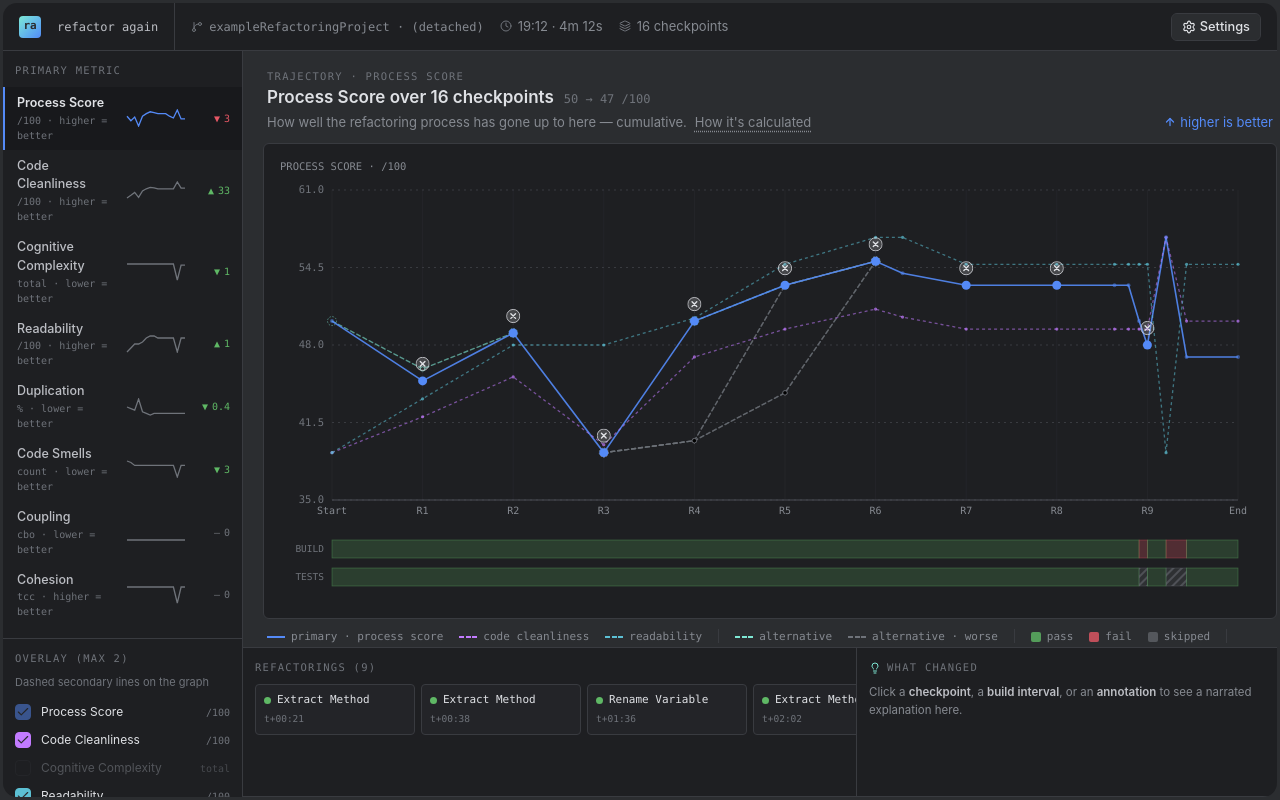
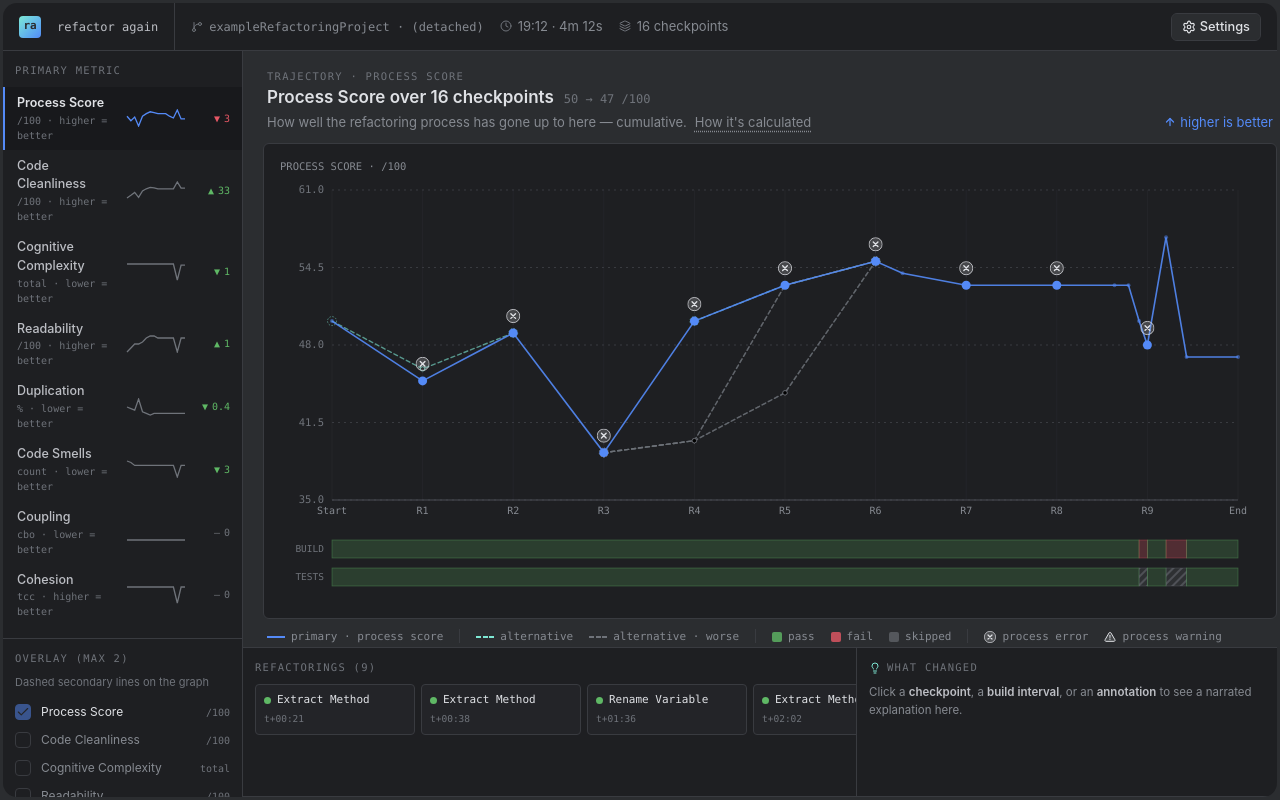
Before and after one commit to EthanHosier/fyp, a React (Vite) app in the folder tool/dashboard/: page / in a window 1280 px wide. Built offline with nearby package versions, Linux system fonts and the light colour scheme; what @pierre/diffs would draw is missing.

Commit message:
Dashboard: default to no secondary overlay metrics

```diff
--- a/tool/dashboard/src/stores/dashboard-store.ts
+++ b/tool/dashboard/src/stores/dashboard-store.ts
@@ -34,7 +34,7 @@ type DashboardStore = {
 export const useDashboardStore = create<DashboardStore>((set) => ({
   selection: null,
   primary: "process",
-  secondaries: ["cleanliness", "readability"],
+  secondaries: [],
   layers: {
     buildIntervals: true,
     testIntervals: true,
```
